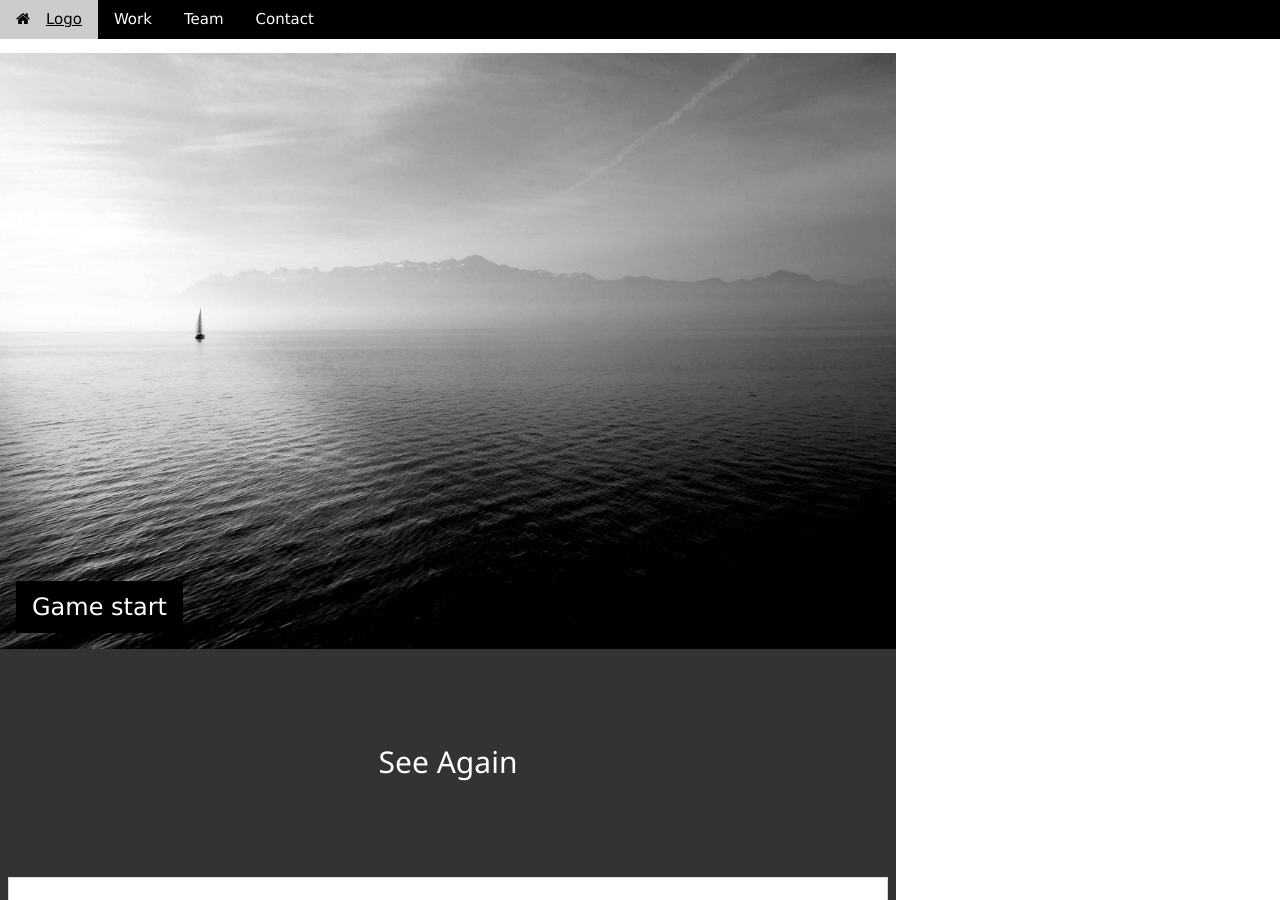
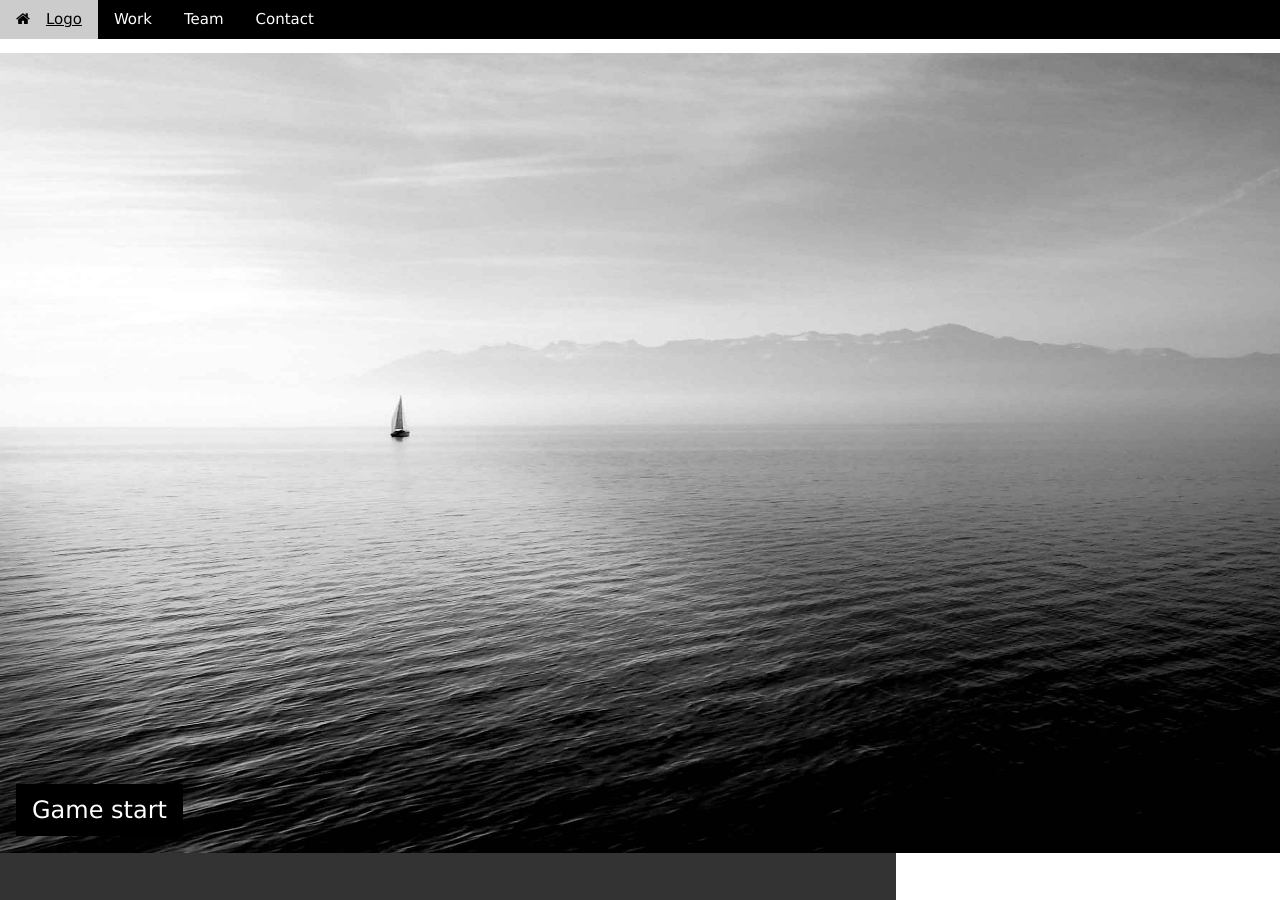
Before and after one commit to CoreImagine/666.gibhub.io, a Jekyll site: the page built from index.html, in a window 1280 px wide and 900 px high. Built offline with Jekyll 4.4.1, drawn with Linux system fonts in a browser that asks for light colours.

Commit message:
Update index.html

```diff
--- a/index.html
+++ b/index.html
@@ -50,7 +50,7 @@ title: Core at Microsoft Imagine Cup
 
     <!-- Image Header -->
     <div class="w3-display-container w3-animate-opacity" id="100">
-        <img src="Content/main.jpg" alt="core" style="width:100%;min-height:350px;max-height:800px;">
+        <img src="Content/main.jpg" alt="core" style="width:200%;min-height:350px;max-height:800px;">
         <div class="w3-container w3-display-bottomleft w3-margin-bottom">
             <button onclick="myFunction()" class="w3-button w3-xlarge w3-theme w3-hover-teal" title="Game">Game start</button>
         </div>
```
